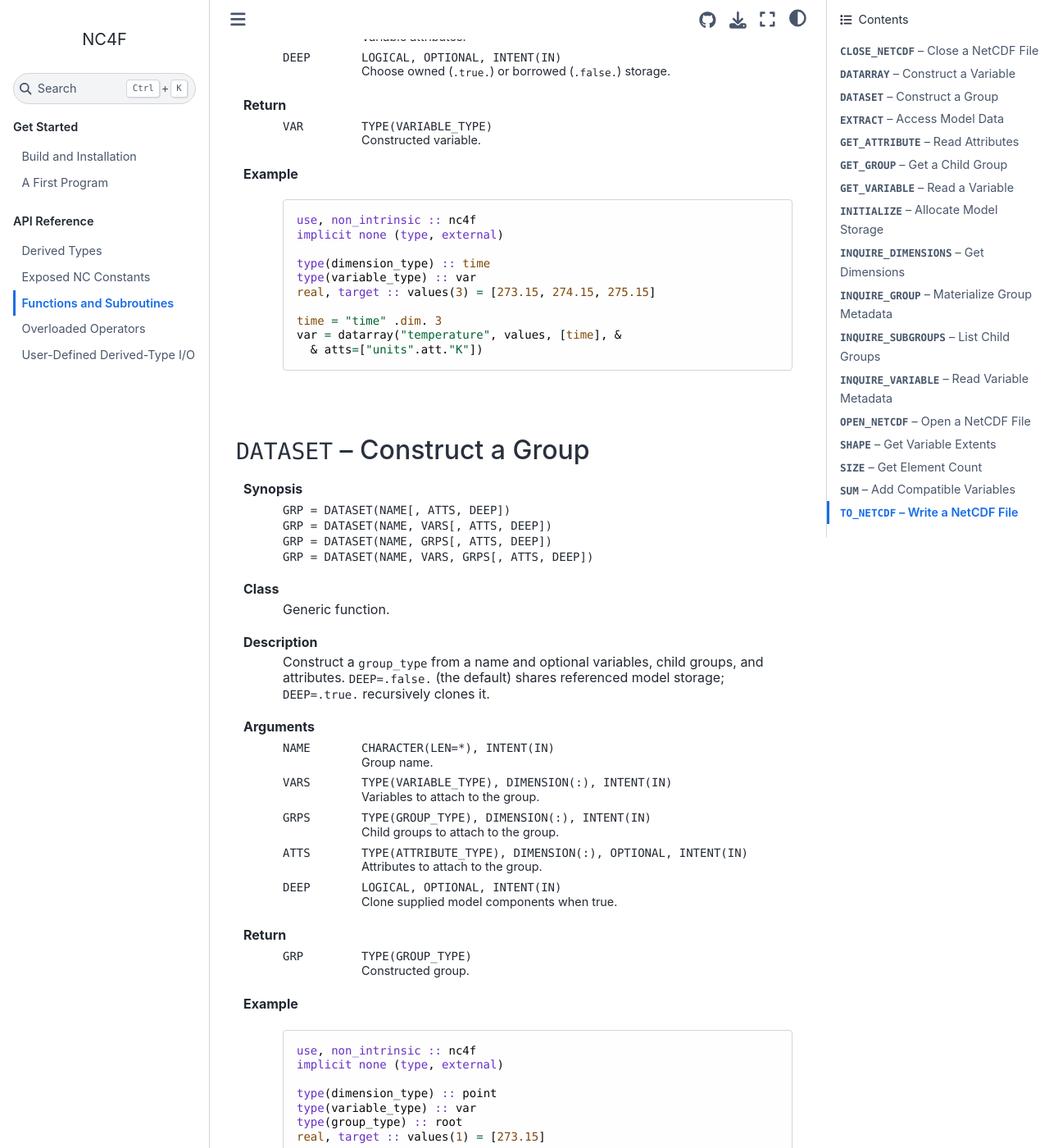
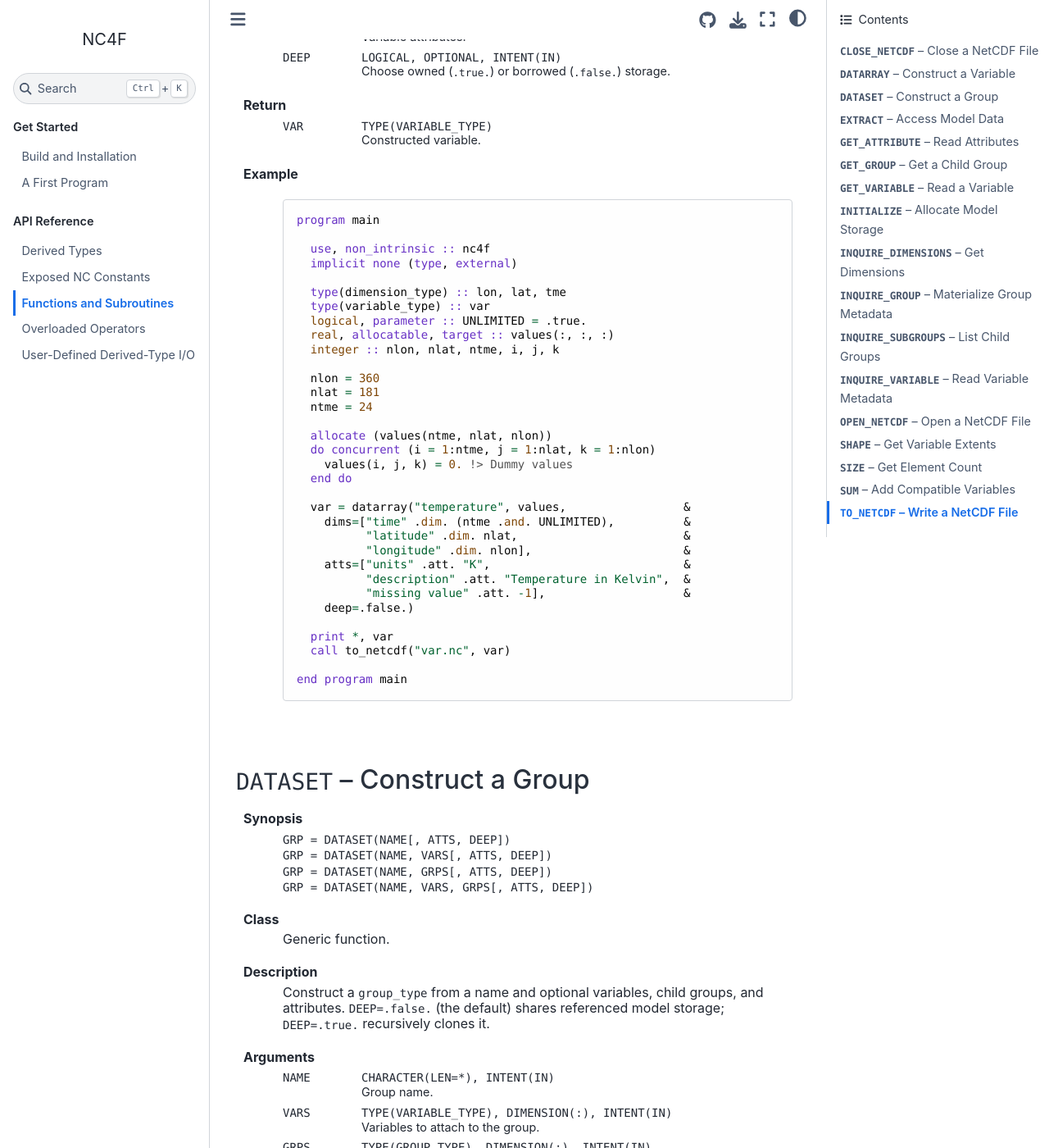
Before and after one commit to han190/nc4f.pack, a Sphinx documentation site: the page built from docs/reference/functions-and-subroutines.md, in a window 1280 px wide and 1400 px high, scrolled down 1373 px. Shown: the whole window at 82% size. Built offline with Sphinx 7.4.7 and the Sphinx Book theme 1.1.4, drawn with Linux system fonts in a browser that asks for light colours.

````diff
--- a/docs/reference/functions-and-subroutines.md
+++ b/docs/reference/functions-and-subroutines.md
@@ -79,16 +79,39 @@
 *
   -
     ```fortran
-    use, non_intrinsic :: nc4f
-    implicit none (type, external)
+    program main
 
-    type(dimension_type) :: time
-    type(variable_type) :: var
-    real, target :: values(3) = [273.15, 274.15, 275.15]
+      use, non_intrinsic :: nc4f
+      implicit none (type, external)
 
-    time = "time" .dim. 3
-    var = datarray("temperature", values, [time], &
-      & atts=["units".att."K"])
+      type(dimension_type) :: lon, lat, tme
+      type(variable_type) :: var
+      logical, parameter :: UNLIMITED = .true.
+      real, allocatable, target :: values(:, :, :)
+      integer :: nlon, nlat, ntme, i, j, k
+
+      nlon = 360
+      nlat = 181
+      ntme = 24
+
+      allocate (values(ntme, nlat, nlon))
+      do concurrent (i = 1:ntme, j = 1:nlat, k = 1:nlon)
+        values(i, j, k) = 0. !> Dummy values
+      end do
+
+      var = datarray("temperature", values,                 &
+        dims=["time" .dim. (ntme .and. UNLIMITED),          &
+              "latitude" .dim. nlat,                        &
+              "longitude" .dim. nlon],                      &
+        atts=["units" .att. "K",                            &
+              "description" .att. "Temperature in Kelvin",  &
+              "missing value" .att. -1],                    &
+        deep=.false.)
+
+      print *, var
+      call to_netcdf("var.nc", var)
+
+    end program main
     ```
 :::
 
````
Also changed, not shown: docs/get-started/build-installation.md (+7 -5 lines), docs/get-started/first-program.md (+1 -1 lines), docs/index.md (+20 -2 lines).
